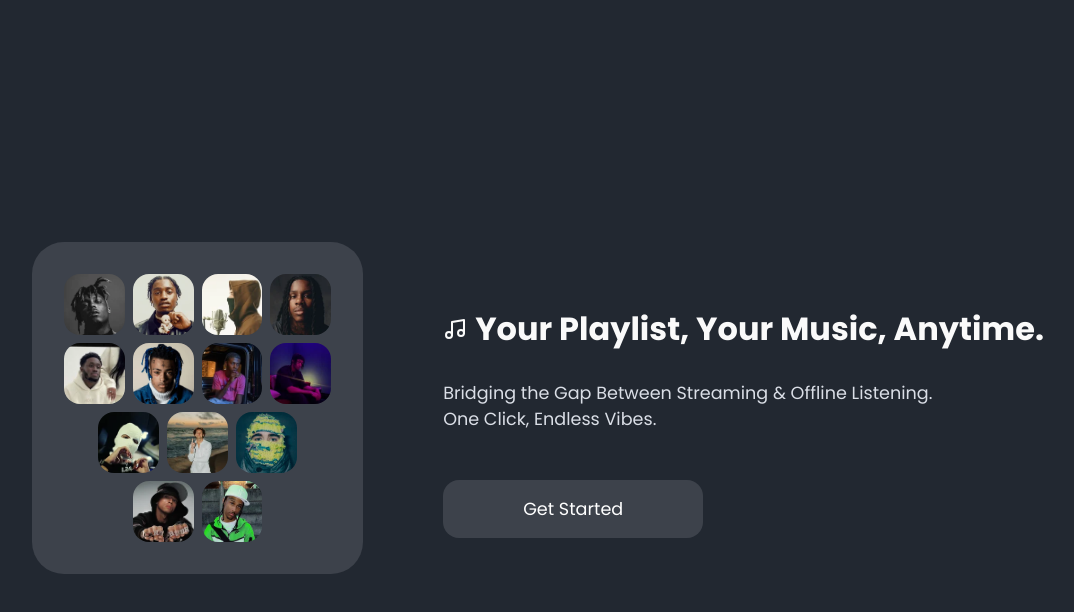
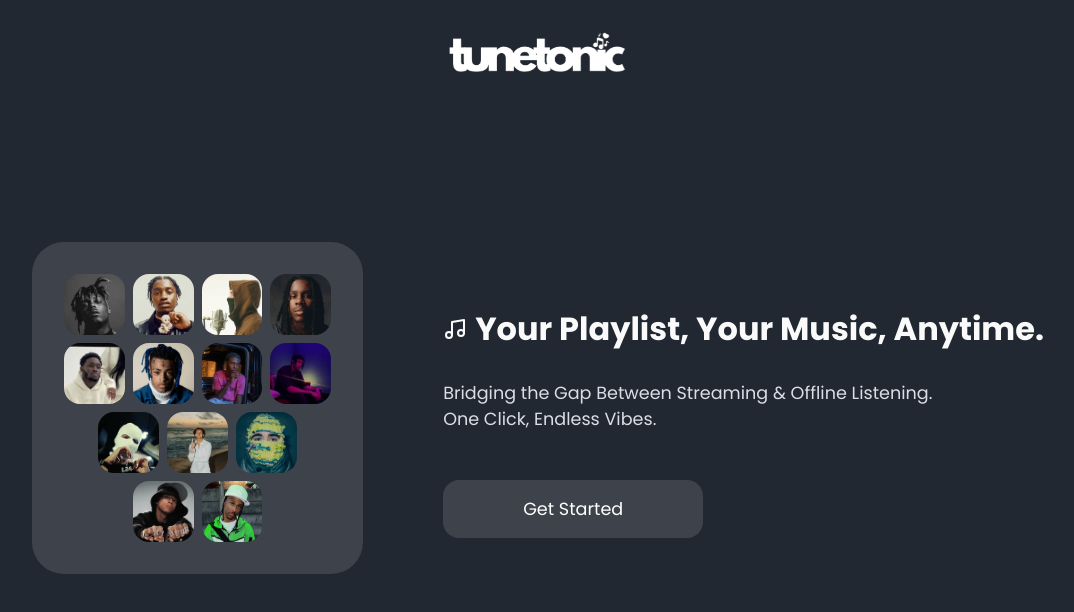
Before and after one commit to Carl0017/TuneTonic, a React (Vite) app: page / in a window 1280 px wide. Shown: the top 612 px of the page, without its empty margins (102-1176 px from the left). Built offline with nearby package versions, Linux system fonts and the light colour scheme.

Commit message:
Navbar Added

```diff
--- /dev/null
+++ b/src/Components/Navbar/App.jsx
@@ -0,0 +1,14 @@
+import React from 'react'
+import Projectlogo from "../../Assets/logo.png"
+import "./App.scss"
+function App() {
+  return (
+    <>
+     <header>
+        <img src={Projectlogo} />
+    </header>
+    </>
+  );
+}
+
+export default App
--- /dev/null
+++ b/src/Components/Navbar/App.scss
@@ -0,0 +1,14 @@
+@use "../../Styles/reuseable" as *;
+
+header{
+    margin-top: 2rem;
+    position: fixed;
+    top: 0;
+    @include flex (row, "", center);
+    align-items: center;
+    width: 100%;
+
+    img{
+        height: 2.5rem;
+    }
+}
--- a/src/Pages/Home/App.jsx
+++ b/src/Pages/Home/App.jsx
@@ -1,4 +1,5 @@
 import { useState } from 'react'
+import Navbar from "../../Components/Navbar/App"
 
 import './App.scss'
 import { Music } from 'lucide-react'
@@ -31,7 +32,11 @@ function App() {
 
   return (
     <>
+      <div className="mainCon">
+      <Navbar />
+
 <div className="mainWrapper">
+
   <div className="artistImageWrapper">
      <div className="rowOne">
       <ArtistCard imageUrl={artist1}/>
@@ -72,6 +77,7 @@ function App() {
     </button>
   </div>
 </div>
+      </div>
     </>
   )
 }
--- a/src/Pages/Home/App.scss
+++ b/src/Pages/Home/App.scss
@@ -26,9 +26,16 @@ body{
   }
 }
 
+.mainCon{
+  //padding: 2rem;
+  @include flex (row wrap, 5rem, center);
+  align-items: center;
+  height: 100vh;
+
   .mainWrapper{
     // padding: 0 10rem;
-  height: 100vh;
+     //height: 100vh;
+     height: max-content;
      @include flex (row wrap, 5rem, center);
      align-items: center;
 
@@ -74,6 +81,9 @@ body{
        }
      }
    }
+}
+
+
 
 
 @media screen and (max-width: 768px){
```
Also changed, not shown: src/Assets/logo.png (added). Lines whose indentation alone changed are shown as unchanged.
